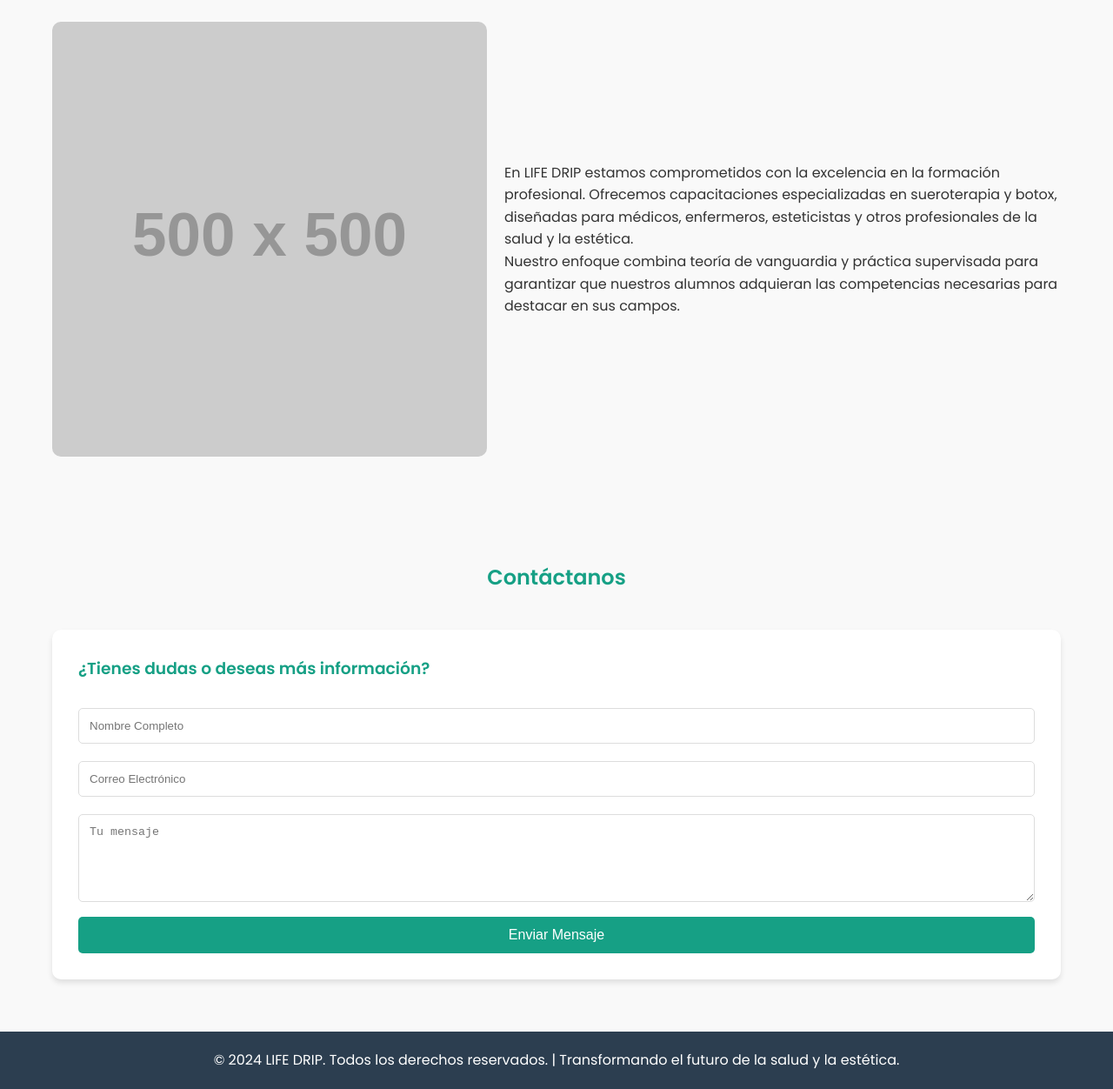
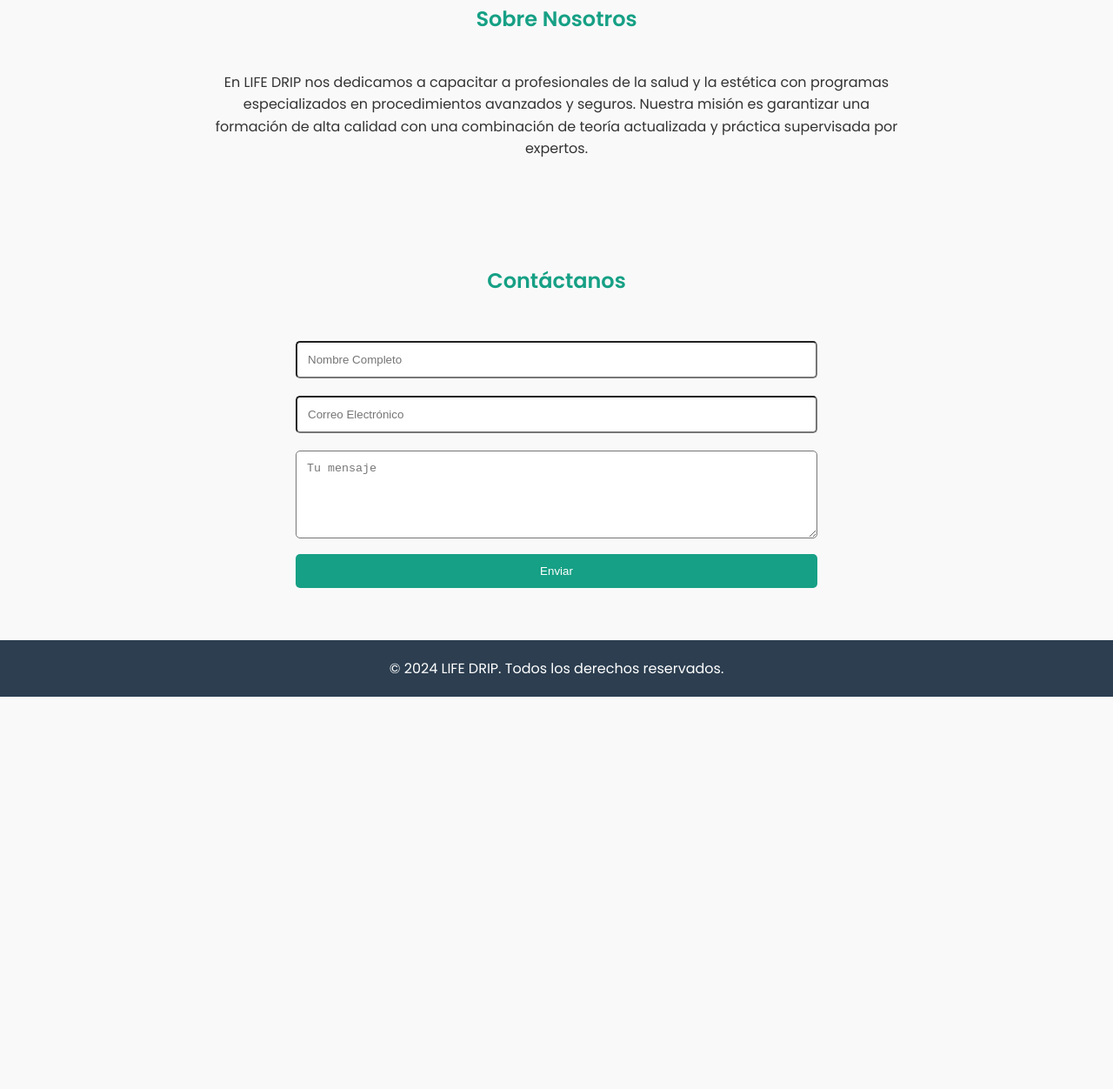
Before and after one commit to Seya766/Lifedrip, a plain HTML site: page index.html in a window 1280 px wide. Shown: the part 903-2155 px from the top of the page at 87% size. After the commit the page ends 1704 px from the top, so only its background shows below. Drawn offline with Linux system fonts and the light colour scheme; placeholder pictures from the web are drawn by us.

Commit message:
Update index.html

```diff
--- a/index.html
+++ b/index.html
@@ -3,7 +3,7 @@
 <head>
     <meta charset="UTF-8">
     <meta name="viewport" content="width=device-width, initial-scale=1.0">
-    <title>LIFE DRIP - Capacitación Profesional</title>
+    <title>LIFE DRIP - Capacitación Profesional en Medicina Estética</title>
     <link href="https://fonts.googleapis.com/css2?family=Poppins:wght@300;400;600&display=swap" rel="stylesheet">
     <style>
         * {
@@ -39,6 +39,23 @@
         }
         .navbar a:hover {
             color: #16a085;
+        }
+        .auth-buttons {
+            display: flex;
+            gap: 15px;
+        }
+        .auth-buttons a {
+            padding: 10px 20px;
+            border-radius: 20px;
+            border: 2px solid #16a085;
+            color: #16a085;
+            text-decoration: none;
+            font-weight: 500;
+            transition: all 0.3s ease;
+        }
+        .auth-buttons a:hover {
+            background-color: #16a085;
+            color: #fff;
         }
         .hero {
             background: linear-gradient(135deg, #16a085, #1abc9c);
@@ -83,51 +100,7 @@
         .course-card h3 {
             color: #16a085;
         }
-        .about-us {
-            display: flex;
-            flex-wrap: wrap;
-            gap: 20px;
-            align-items: center;
-        }
-        .about-us img {
-            max-width: 500px;
-            width: 100%;
-            border-radius: 10px;
-        }
-        .about-us-text {
-            flex: 1;
-        }
-        .contact-form {
-            background: white;
-            padding: 30px;
-            border-radius: 10px;
-            box-shadow: 0 4px 6px rgba(0,0,0,0.1);
-        }
-        .contact-form h3 {
-            margin-bottom: 20px;
-            color: #16a085;
-        }
-        .contact-form input, .contact-form textarea {
-            width: 100%;
-            padding: 12px;
-            margin: 10px 0;
-            border: 1px solid #ddd;
-            border-radius: 5px;
-        }
-        .contact-form button {
-            width: 100%;
-            padding: 12px;
-            background-color: #16a085;
-            color: white;
-            border: none;
-            border-radius: 5px;
-            cursor: pointer;
-            font-size: 1em;
-        }
-        .contact-form button:hover {
-            background-color: #12876d;
-        }
-        footer {
+        .footer {
             background-color: #2c3e50;
             color: white;
             text-align: center;
@@ -144,12 +117,16 @@
             <a href="#nosotros">Sobre Nosotros</a>
             <a href="#contacto">Contáctanos</a>
         </div>
+        <div class="auth-buttons">
+            <a href="#" onclick="document.getElementById('loginModal').style.display='flex'">Iniciar Sesión</a>
+            <a href="#">Registrarse</a>
+        </div>
     </nav>
 
     <!-- Sección de Inicio -->
     <header class="hero" id="inicio">
         <h1>LIFE DRIP</h1>
-        <p>Capacitaciones en sueroterapia y botox para potenciar tu desarrollo profesional en el ámbito estético y de la salud.</p>
+        <p>Capacitaciones especializadas en terapia intravenosa (sueroterapia) y aplicación de toxina botulínica (botox), diseñadas para optimizar tus competencias en medicina estética y salud integral.</p>
     </header>
 
     <!-- Sección de Cursos -->
@@ -157,12 +134,12 @@
         <h2 class="section-title">Nuestros Cursos</h2>
         <div class="courses">
             <div class="course-card">
-                <h3>Sueroterapia</h3>
-                <p>Domina las técnicas de infusiones intravenosas para el bienestar y la revitalización del paciente.</p>
+                <h3>Terapia Intravenosa (Sueroterapia)</h3>
+                <p>Conoce las técnicas avanzadas de administración intravenosa de nutrientes, vitaminas y minerales para potenciar el bienestar y la recuperación de tus pacientes.</p>
             </div>
             <div class="course-card">
-                <h3>Botox</h3>
-                <p>Especialízate en la aplicación segura y profesional de toxina botulínica para estética facial.</p>
+                <h3>Aplicación de Toxina Botulínica (Botox)</h3>
+                <p>Aprende los procedimientos más seguros y efectivos para la corrección estética de líneas de expresión y el rejuvenecimiento facial.</p>
             </div>
         </div>
     </section>
@@ -170,36 +147,25 @@
     <!-- Sección Sobre Nosotros -->
     <section id="nosotros">
         <h2 class="section-title">Sobre Nosotros</h2>
-        <div class="about-us">
-            <img src="https://via.placeholder.com/500" alt="Equipo de LIFE DRIP">
-            <div class="about-us-text">
-                <p>
-                    En LIFE DRIP estamos comprometidos con la excelencia en la formación profesional. Ofrecemos capacitaciones especializadas en sueroterapia y botox, diseñadas para médicos, enfermeros, esteticistas y otros profesionales de la salud y la estética.
-                </p>
-                <p>
-                    Nuestro enfoque combina teoría de vanguardia y práctica supervisada para garantizar que nuestros alumnos adquieran las competencias necesarias para destacar en sus campos.
-                </p>
-            </div>
-        </div>
+        <p style="text-align: center; max-width: 800px; margin: auto;">
+            En LIFE DRIP nos dedicamos a capacitar a profesionales de la salud y la estética con programas especializados en procedimientos avanzados y seguros. Nuestra misión es garantizar una formación de alta calidad con una combinación de teoría actualizada y práctica supervisada por expertos.
+        </p>
     </section>
 
     <!-- Sección Contáctanos -->
     <section id="contacto">
         <h2 class="section-title">Contáctanos</h2>
-        <div class="contact-form">
-            <h3>¿Tienes dudas o deseas más información?</h3>
-            <form>
-                <input type="text" placeholder="Nombre Completo" required>
-                <input type="email" placeholder="Correo Electrónico" required>
-                <textarea rows="5" placeholder="Tu mensaje" required></textarea>
-                <button type="submit">Enviar Mensaje</button>
-            </form>
-        </div>
+        <form style="max-width: 600px; margin: auto;">
+            <input type="text" placeholder="Nombre Completo" style="width: 100%; padding: 12px; margin: 10px 0; border-radius: 5px;">
+            <input type="email" placeholder="Correo Electrónico" style="width: 100%; padding: 12px; margin: 10px 0; border-radius: 5px;">
+            <textarea placeholder="Tu mensaje" style="width: 100%; padding: 12px; margin: 10px 0; border-radius: 5px;" rows="5"></textarea>
+            <button style="width: 100%; padding: 12px; background: #16a085; color: white; border: none; border-radius: 5px;">Enviar</button>
+        </form>
     </section>
 
     <!-- Footer -->
-    <footer>
-        <p>© 2024 LIFE DRIP. Todos los derechos reservados. | Transformando el futuro de la salud y la estética.</p>
+    <footer class="footer">
+        <p>© 2024 LIFE DRIP. Todos los derechos reservados.</p>
     </footer>
 </body>
 </html>
```
